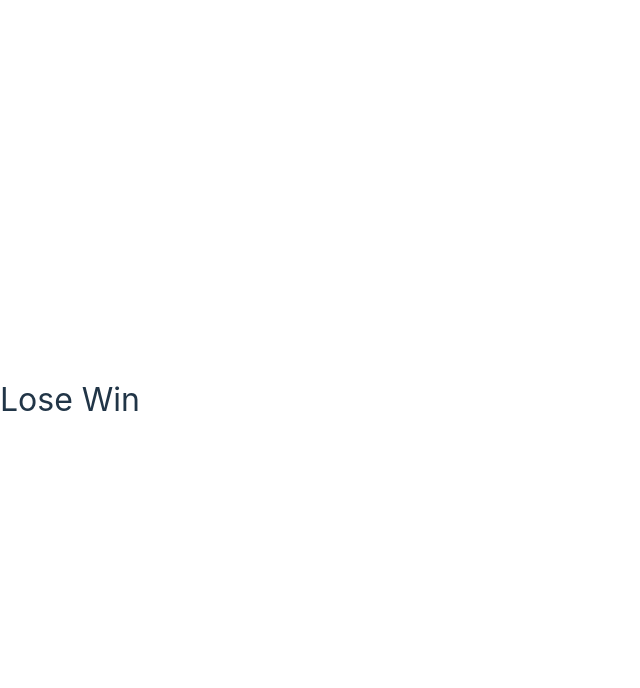
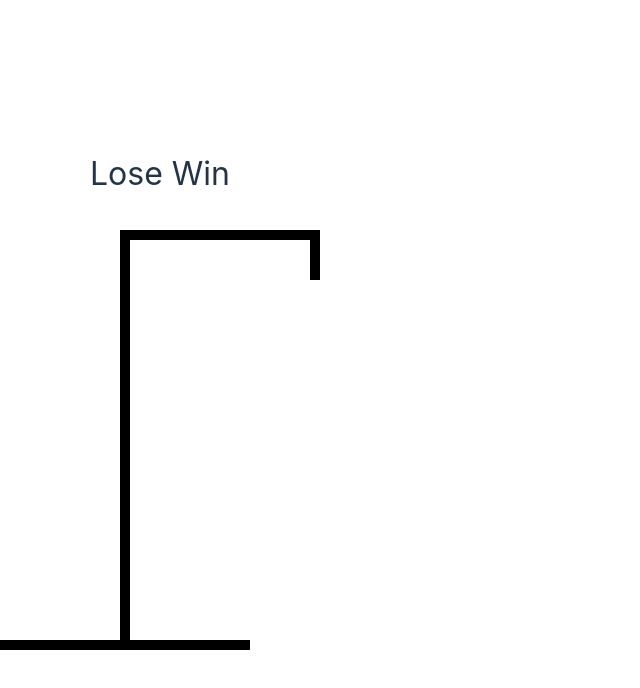
Before and after one commit to fahimehsd/react-ts-hangman, a React (Vite) app: page / in a window 1280 px wide. Shown: the top 688 px of the page, without its empty margins (0-640 px from the left). Built offline with nearby package versions, Linux system fonts and the light colour scheme.

Commit message:
default hangman drawing done

```diff
--- a/src/App.tsx
+++ b/src/App.tsx
@@ -1,5 +1,6 @@
 import { useState } from "react";
 import words from "./wordList.json";
+import HangmanDrawing from "./HangmanDrawing";
 function App() {
   const [word, setWord] = useState(() => {
     return words[Math.floor(Math.random() * words.length)];
@@ -19,6 +20,7 @@
       }}
     >
       <div style={{ fontSize: "2rem", textAlign: "center" }}>Lose Win</div>
+      <HangmanDrawing />
     </div>
   );
 }
--- /dev/null
+++ b/src/HangmanDrawing.tsx
@@ -0,0 +1,37 @@
+const HangmanDrawing = () => {
+  return (
+    <div style={{ position: "relative" }}>
+      <div
+        style={{
+          height: "50px",
+          width: "10px",
+          top: 0,
+          right: 0,
+          backgroundColor: "black",
+          position: "absolute"
+        }}
+      />
+      <div
+        style={{
+          height: "10px",
+          width: "200px",
+          marginLeft: "120px",
+          backgroundColor: "black"
+        }}
+      />
+      <div
+        style={{
+          height: "400px",
+          width: "10px",
+          marginLeft: "120px",
+          backgroundColor: "black"
+        }}
+      />
+      <div
+        style={{ height: "10px", width: "250px", backgroundColor: "black" }}
+      />
+    </div>
+  );
+};
+
+export default HangmanDrawing;
```
